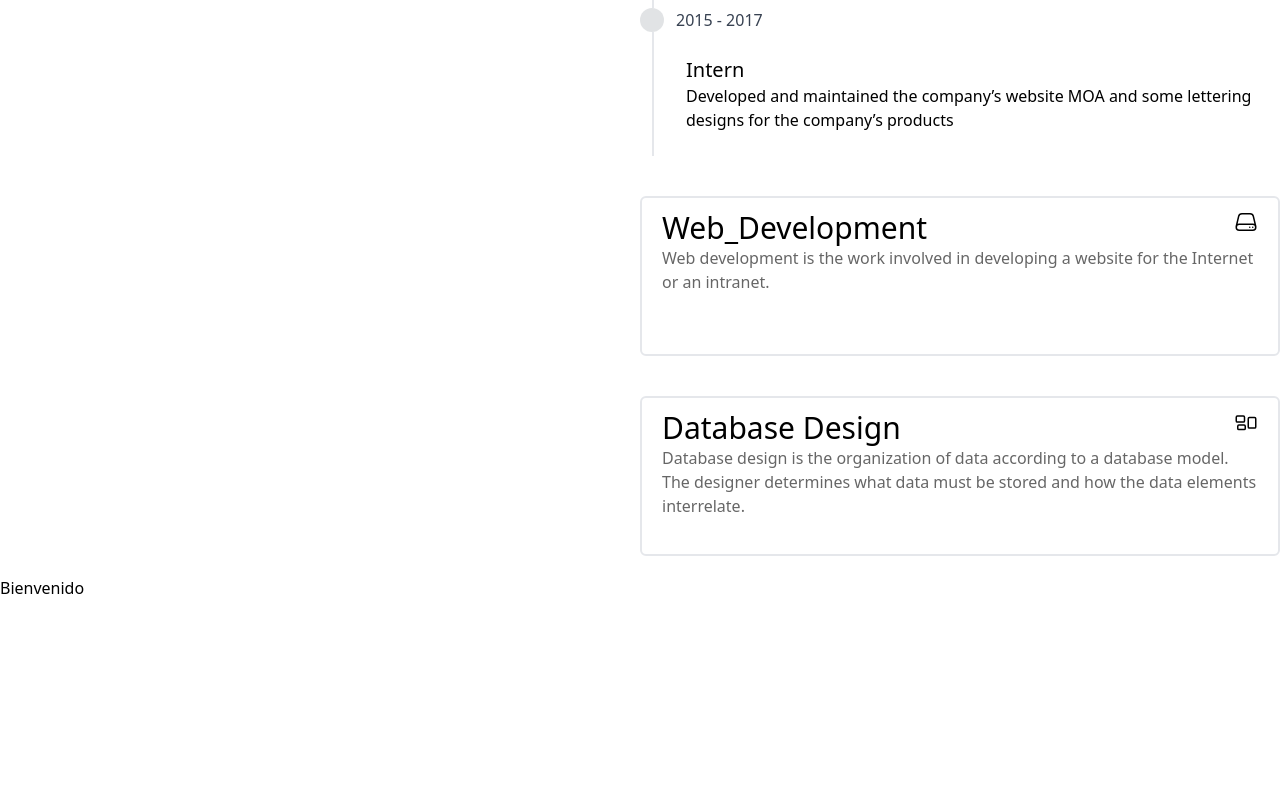
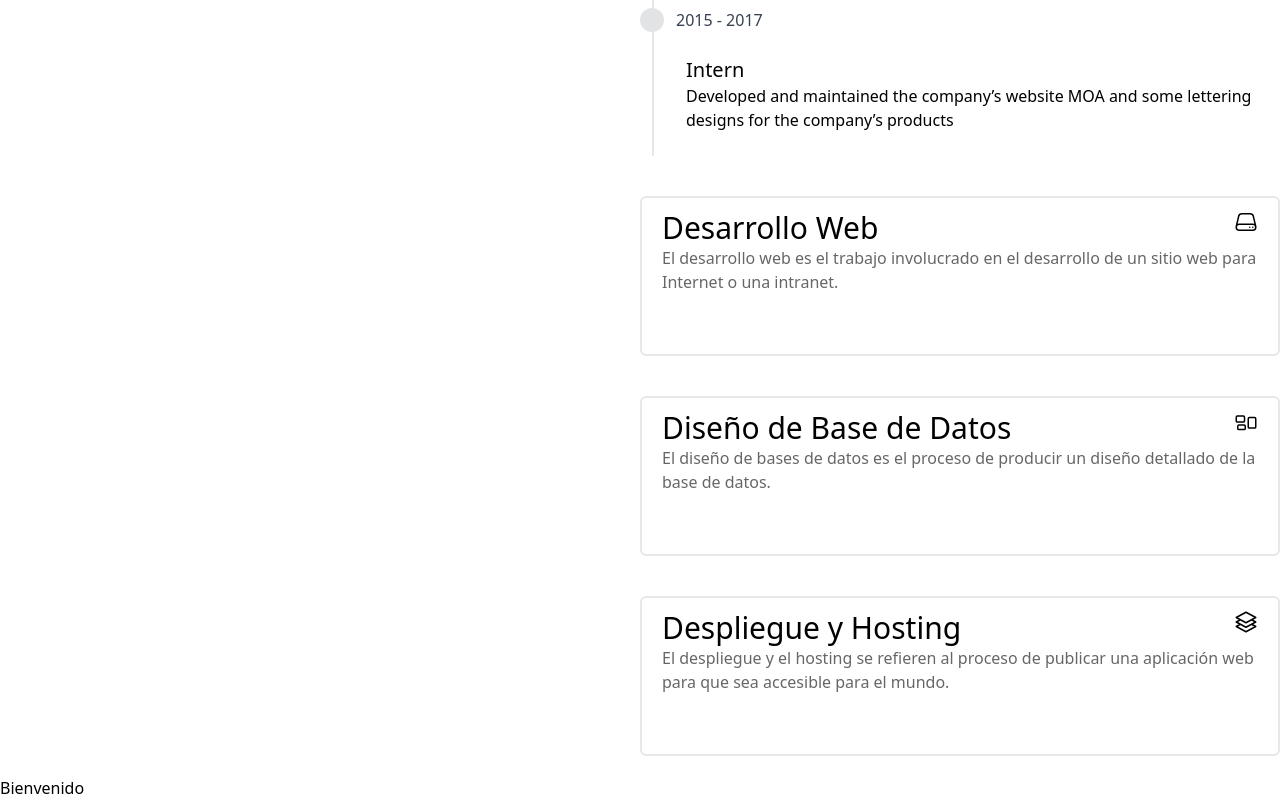
Before and after one commit to Rigolinux/Portfolio_V2, a Vue app: page / in a window 1280 px wide. Shown: the part 1247-2047 px from the top of the page. Before the commit the page ends 1847 px from the top, so only its background shows below. Built offline with nearby package versions, Linux system fonts and the light colour scheme.

Commit message:
update specialization module

```diff
--- a/src/components/BoxExpecialization.vue
+++ b/src/components/BoxExpecialization.vue
@@ -1,5 +1,5 @@
 <script setup lang="ts">
-
+import { useI18n} from 'vue-i18n';
 interface Info {
   title: string;
   description: string;
@@ -8,22 +8,22 @@ interface Info {
 interface Props {
     info: Info;
 }
-
+const { t } = useI18n();
 const props = defineProps<Props>()
 
 </script>
 
 <template>
-    <div class="flex justify-center items-center">
-        <div class="lg:w-4/5 w-4/5 min-h-40  xl:w-full hoverable-borders  border-gray-200 dark:border-gray-700   rounded-md border-2 my-5">
+    <div class="flex justify-center items-center ">
+        <div class="lg:w-4/5 w-4/5 min-h-40 parent-shadow xl:w-full hoverable-borders  border-gray-200 dark:border-gray-700   rounded-md border-2 my-5">
            <div class="mt-3 mx-5 mb-4 dark:text-white text-black  ">
                 <div class="flex justify-between">
-                    <h2 class=" text-3xl"> {{ props.info.title }}</h2>
+                    <h2 class=" text-3xl"> {{ t(props.info.title) }}</h2>
                     <slot>
                     </slot>
                 </div>
                 <div class="opacity-60">
-                    <p>  {{ props.info.description }}</p>
+                    <p>  {{ t(props.info.description) }}</p>
                 </div>
            </div>
         </div>
--- a/src/data/Specialization.ts
+++ b/src/data/Specialization.ts
@@ -1,11 +1,20 @@
+import { ServerIcon, RectangleGroupIcon, Square3Stack3DIcon } from "@heroicons/vue/24/outline";
+
+
 export const Specialization = [
     {
         title : "Web_Development",
-        description : `Web development is the work involved in developing a website for the Internet or an intranet.`,
+        description : `Web_Desc`,
+        icon : ServerIcon
     },
     {
-        title : "Database Design",
-        description : `Database design is the organization of data according to a database model. The designer determines what data must be stored and how the data elements interrelate.`,
-
+        title : "Database_Design",
+        description : `Databasw_Desc`,
+        icon : RectangleGroupIcon
+    },
+    {
+        title : "Deployment_Hosting",
+        description : `Deploy_Desc`,
+        icon : Square3Stack3DIcon
     }
 ]
--- a/src/plugins/i18n.ts
+++ b/src/plugins/i18n.ts
@@ -21,6 +21,12 @@ export const i18n = createI18n({
             description_3: 'I design and code beautifully simple things and i love what i do. Just simple like that!',
             years_experience: 'Years of experience',
             completed_projects: 'Completed Projects',
+            Deployment_Hosting: 'Deployment and Hosting',
+            Database_Design: 'Database Design',
+            Web_Development: 'Web Development',
+            Web_Desc: 'Web development is the work involved in developing a website for the Internet or an intranet.',
+            Databasw_Desc: 'Database design is the process of producing a detailed data model of a database.',
+            Deploy_Desc: 'Deployment and hosting refers to the process of publishing a web application so that it is accessible to the world.',
         },
         es: {
             welcome: 'Bienvenido ',
@@ -38,6 +44,12 @@ export const i18n = createI18n({
             SoftEng: 'Ingeniero de Software',
             description_3: 'Diseño y codifico cosas simples y me encanta cunado lo hago. ¡Asi de simple!',
             years_experience: 'Años de experiencia',
+            Deployment_Hosting: 'Despliegue y Hosting',
+            Database_Design: 'Diseño de Base de Datos',
+            Web_Development: 'Desarrollo Web',
+            Web_Desc: 'El desarrollo web es el trabajo involucrado en el desarrollo de un sitio web para Internet o una intranet.',
+            Databasw_Desc: 'El diseño de bases de datos es el proceso de producir un diseño detallado de la base de datos.',
+            Deploy_Desc: 'El despliegue y el hosting se refieren al proceso de publicar una aplicación web para que sea accesible para el mundo.',
         }
     }
 })
--- a/src/views/ExpecializationView.vue
+++ b/src/views/ExpecializationView.vue
@@ -1,8 +1,7 @@
 <script setup lang="ts">
 import BoxExpecialization from '@/components/BoxExpecialization.vue';
-import { ServerIcon, RectangleGroupIcon } from "@heroicons/vue/24/outline";
 import { Specialization} from '@/data/Specialization';
-const icons = [ServerIcon, RectangleGroupIcon]; // Agrega más iconos aquí si lo necesitas
+
 
 
 </script>
@@ -11,10 +10,10 @@ const icons = [ServerIcon, RectangleGroupIcon]; // Agrega más iconos aquí si l
     <div>
         <div v-for="(item, index) in Specialization" :key="index">
 
-            <div class="parent" v-motion-slide-visible-bottom>
+            <div class="parent " v-motion-slide-visible-bottom>
                 <BoxExpecialization :info="item" >
                     <template v-slot:default>
-                        <component :is="icons[index % icons.length]" class="h-6 w-6 son-color" />
+                        <component :is="item.icon" class="h-6 w-6 son-color" />
                     </template>
                 </BoxExpecialization>
             </div>
```
